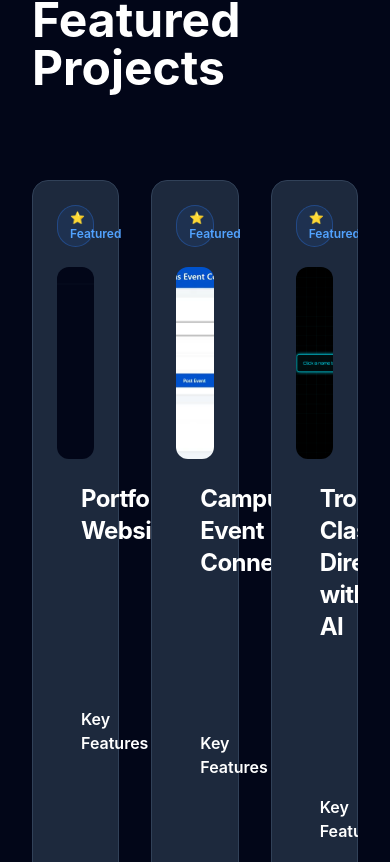
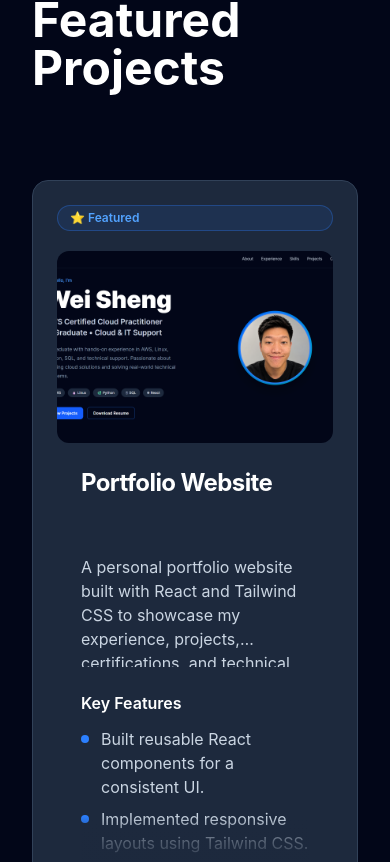
Before and after one commit to weishengng/portfolio, a React (Vite) app: page / in a window 390 px wide. Shown: the part 8982-9844 px from the top of the page. Built offline with nearby package versions, Linux system fonts and the light colour scheme.

Commit message:
Improve responsive projects carousel

```diff
--- a/src/components/ProjectCarousel.jsx
+++ b/src/components/ProjectCarousel.jsx
@@ -29,8 +29,24 @@ function ProjectCarousel({ projects, onProjectClick }) {
             nextEl: ".project-next",
           }}
           loop={true}
-          slidesPerView={3}
-          spaceBetween={32}
+          breakpoints={{
+            0: {
+              slidesPerView: 1,
+              spaceBetween: 16,
+            },
+            640: {
+              slidesPerView: 1.2,
+              spaceBetween: 20,
+            },
+            768: {
+              slidesPerView: 2,
+              spaceBetween: 24,
+            },
+            1024: {
+              slidesPerView: 3,
+              spaceBetween: 32,
+            },
+          }}
           onSlideChange={(swiper) =>
             setActiveIndex(swiper.realIndex)
           }
@@ -64,11 +80,11 @@ function ProjectCarousel({ projects, onProjectClick }) {
 
       {/* Mobile Arrows */}
       <div className="mt-6 flex justify-center gap-4 md:hidden">
-        <button className="project-prev absolute -left-20 top-1/2 -translate-y-1/2 z-20 hidden md:flex h-12 w-12 items-center justify-center rounded-full bg-white shadow-lg hover:scale-110 transition">
+        <button className="project-prev absolute -left-20 top-1/2 -translate-y-1/2 z-20 hidden lg:flex h-12 w-12 items-center justify-center rounded-full bg-white shadow-lg hover:scale-110 transition">
           <ChevronLeftIcon className="h-5 w-5" />
         </button>
 
-        <button className="project-next absolute -right-20 top-1/2 -translate-y-1/2 z-20 hidden md:flex h-12 w-12 items-center justify-center rounded-full bg-white shadow-lg hover:scale-110 transition">
+        <button className="project-next absolute -right-20 top-1/2 -translate-y-1/2 z-20 hidden lg:flex h-12 w-12 items-center justify-center rounded-full bg-white shadow-lg hover:scale-110 transition">
           <ChevronRightIcon className="h-5 w-5" />
         </button>
       </div>
--- a/src/components/Projects.jsx
+++ b/src/components/Projects.jsx
@@ -2,7 +2,7 @@ import { useState } from "react";
 import ProjectCarousel from "./ProjectCarousel";
 import projects from "../data/projects";
 import ProjectModal from "./ProjectModal";
-import { Navigation, Pagination } from "swiper/modules";
+
 
 function Projects() {
   const [selectedProject, setSelectedProject] = useState(null);
```
